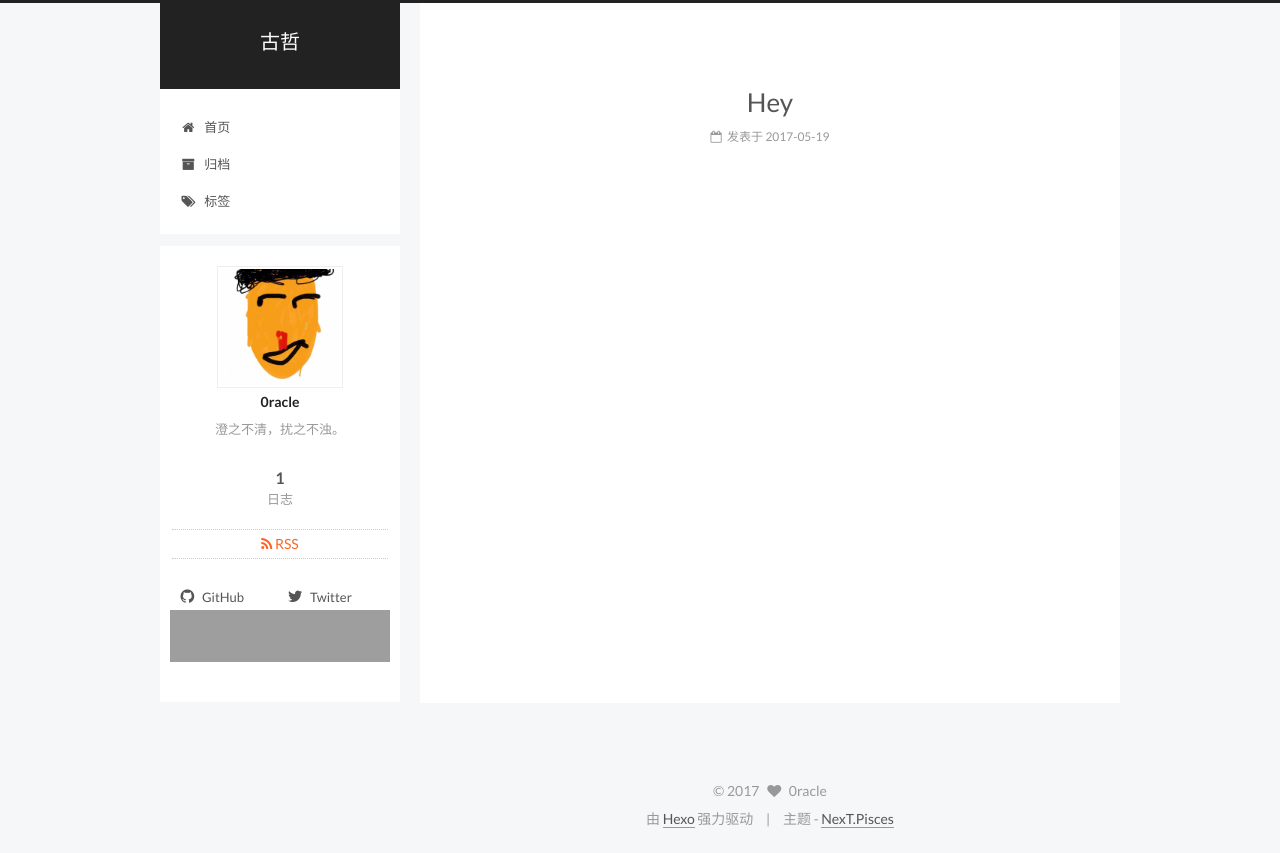
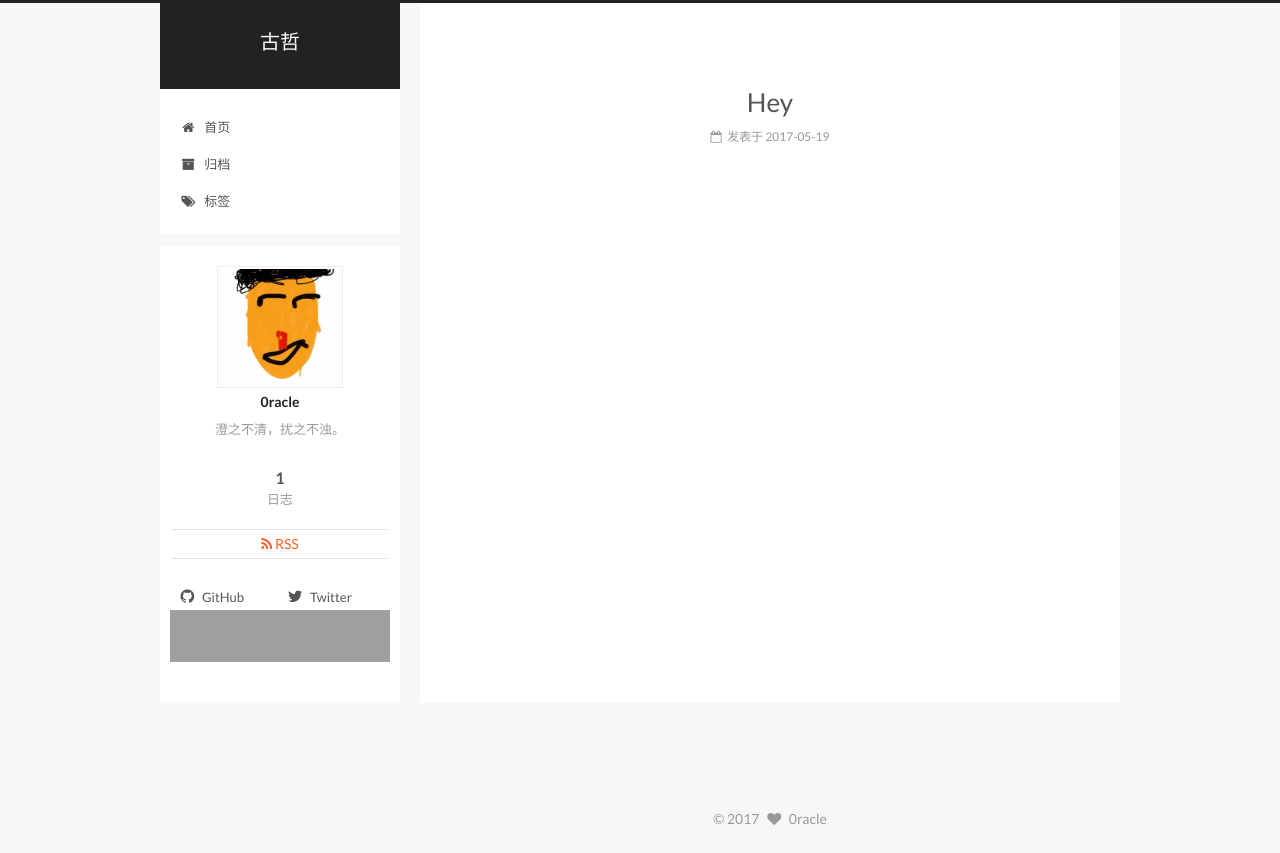
Before and after one commit to Ancient0racle/Ancient0racle.github.io, a plain HTML site: page 2017/05/19/Hey/index.html in a window 1280 px wide. Drawn offline with Linux system fonts and the light colour scheme; grey boxes are pictures that could not be loaded.

Commit message:
Site updated: 2017-05-20 00:16:06

```diff
--- a/2017/05/19/Hey/index.html
+++ b/2017/05/19/Hey/index.html
@@ -504,17 +504,6 @@
 </div>
 
 
-<div class="powered-by">
-  由 <a class="theme-link" href="https://hexo.io">Hexo</a> 强力驱动
-</div>
-
-<div class="theme-info">
-  主题 -
-  <a class="theme-link" href="https://github.com/iissnan/hexo-theme-next">
-    NexT.Pisces
-  </a>
-</div>
-
 
 
 
--- a/css/main.css
+++ b/css/main.css
@@ -1696,7 +1696,7 @@ pre .javascript .function {
   width: 4px;
   height: 4px;
   border-radius: 50%;
-  background: #3cffa6;
+  background: #085b13;
 }
 .links-of-blogroll {
   font-size: 13px;
```
Also changed, not shown: archives/2017/05/index.html (+0 -11 lines), archives/2017/index.html (+0 -11 lines), archives/index.html (+0 -11 lines), index.html (+0 -11 lines).
